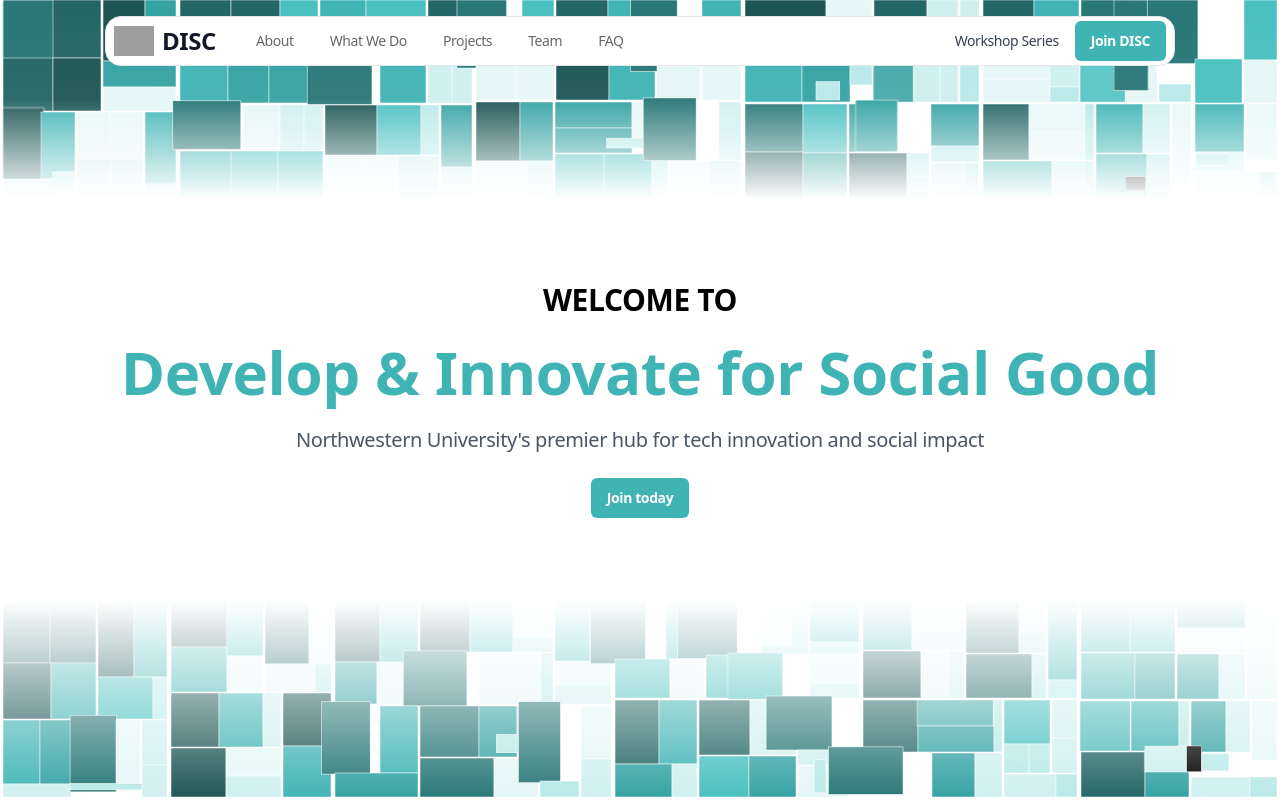
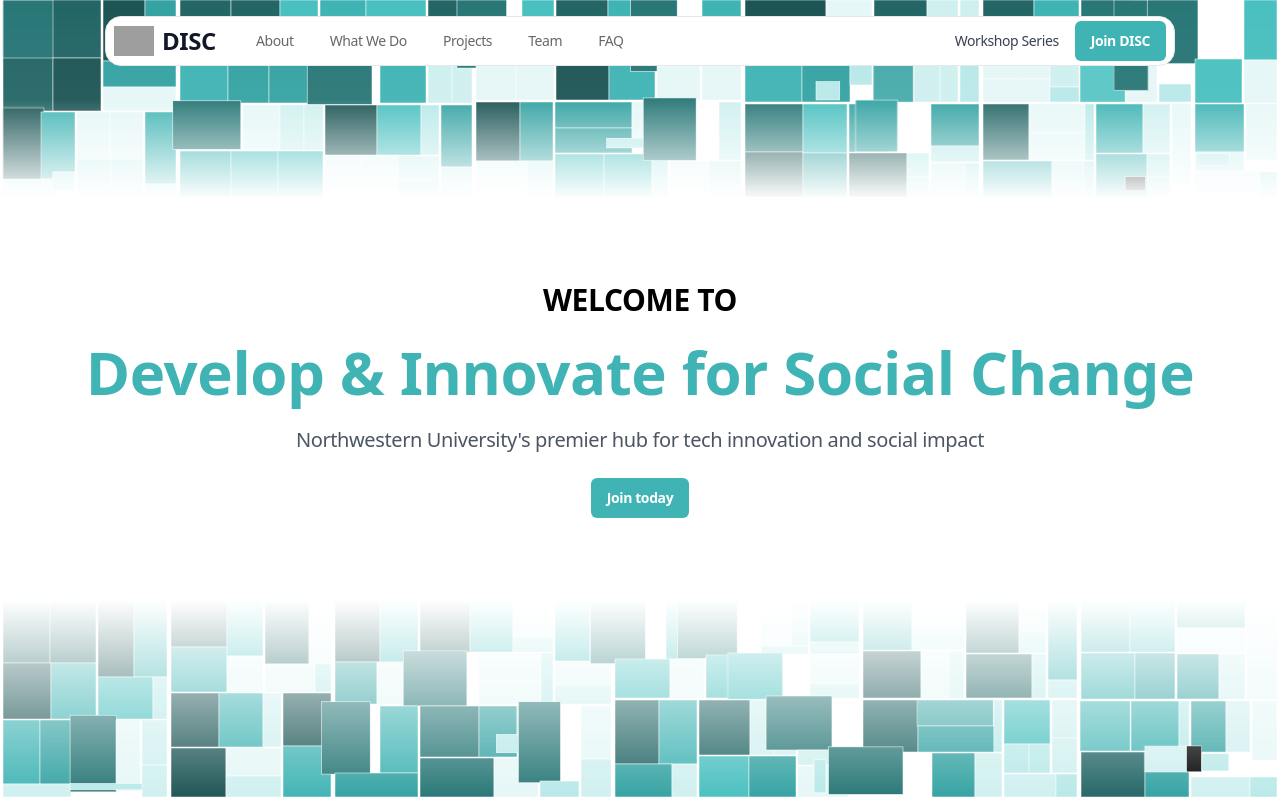
Before and after one commit to DISC-NU/disc-website, a Next.js app: page / in a window 1280 px wide. Shown: the top 800 px of the page. Built offline with nearby package versions, Linux system fonts and the light colour scheme; grey boxes are pictures that could not be loaded.

Commit message:
change not good

```diff
--- a/src/_components/_sections/Hero.tsx
+++ b/src/_components/_sections/Hero.tsx
@@ -90,7 +90,7 @@
             }}
             className="text-4xl md:text-5xl lg:text-6xl font-bold text-[#40B4B4] lg:whitespace-nowrap px-2"
           >
-            Develop & Innovate for Social Good
+            Develop & Innovate for Social Change
           </motion.h2>
 
           <motion.p
```
